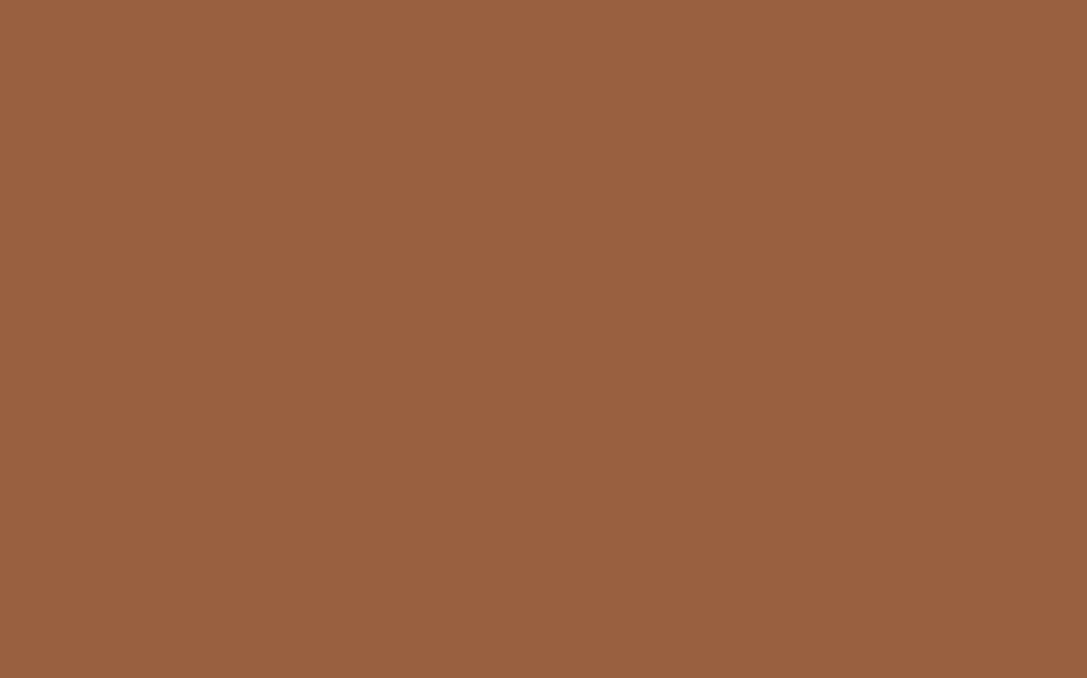
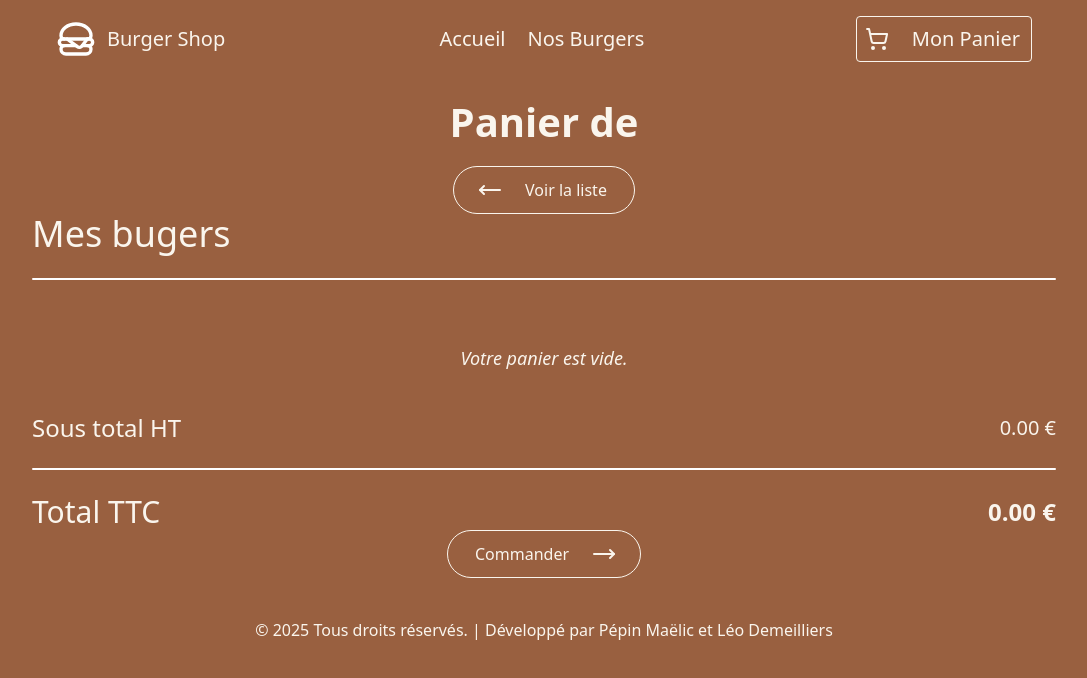
Before and after one commit to PepMama/app-burger-commande, a Vue app: page /basket in a window 1280 px wide. Before the commit this address had no page. Shown: the top 678 px of the page, without its empty margins (96-1183 px from the left). Built offline with nearby package versions, Linux system fonts and the light colour scheme.

Commit message:
:sparkles: add basket page

```diff
--- a/src/assets/base.css
+++ b/src/assets/base.css
@@ -1,6 +1,6 @@
 :root {
   --color-background: #996040;
-  --vt-c-white: #ffffff;
+  --vt-c-white: #faf5ed;
 }
 
 body {
--- /dev/null
+++ b/src/components/BurgerItemBasket.vue
@@ -0,0 +1,37 @@
+<script setup lang="ts">
+import { Trash2 } from 'lucide-vue-next';
+import { useCartStore } from '@/stores/cart'
+
+const cart = useCartStore()
+</script>
+
+<template>
+  <div v-if="cart.items.length > 0">
+    <div v-for="item in cart.items" :key="item.id"
+         class="flex justify-between items-center bg-[#faf5ed] text-[#996040] px-6 py-4 rounded-[10px] my-6">
+      <div>
+        <p class="text-lg uppercase font-bold">{{ item.name }}</p>
+        <p class="text-base font-bold">{{ item.price.toFixed(2) }} €</p>
+      </div>
+      <div class="flex items-center gap-4">
+        <button @click="item.quantity--" :disabled="item.quantity <= 1"
+                class="w-8 h-8 flex items-center justify-center rounded-md border border-[#996040] text-[#996040] font-bold hover:bg-[#996040] hover:text-white transition">
+          −
+        </button>
+        <span class="text-lg font-medium">{{ item.quantity }}</span>
+        <button @click="item.quantity++"
+                class="w-8 h-8 flex items-center justify-center rounded-md border border-[#996040] text-[#996040] font-bold hover:bg-[#996040] hover:text-white transition">
+          +
+        </button>
+        <div @click="cart.removeFromCart(item.id)"
+             class="w-8 h-8 flex items-center justify-center rounded-md border border-[#996040] text-[#996040] font-bold hover:bg-[#996040] hover:text-white transition">
+          <Trash2 />
+        </div>
+      </div>
+    </div>
+  </div>
+
+  <div v-else class="text-center text-lg  italic py-10">
+    Votre panier est vide.
+  </div>
+</template>
--- a/src/components/navbar.vue
+++ b/src/components/navbar.vue
@@ -16,7 +16,7 @@
     </div>
     <ul class="border p-2 flex gap-5 items-center rounded hover:cursor-pointer hover:bg-white hover:text-[#996040]">
         <ShoppingCart />
-        <li><router-link to="/">Mon Panier</router-link></li>
+        <li><router-link to="/basket">Mon Panier</router-link></li>
     </ul>
   </nav>
 </template>
--- a/src/router/index.ts
+++ b/src/router/index.ts
@@ -1,6 +1,7 @@
 import { createRouter, createWebHistory } from 'vue-router'
 import HomeView from '../views/HomeView.vue'
 import LoginView from '../views/LoginView.vue'
+import BasketView from '../views/BasketView.vue'
 import { useUserStore } from '@/stores/user'
 import { storeToRefs } from 'pinia'
 
@@ -18,6 +19,11 @@ const router = createRouter({
       name: 'login',
       component: LoginView,
     },
+    {
+      path:'/basket',
+      name: 'basket',
+      component: BasketView,
+    }
   ],
 })
 
--- a/src/stores/cart.ts
+++ b/src/stores/cart.ts
@@ -1,5 +1,5 @@
 import { defineStore } from 'pinia'
-import { ref } from 'vue'
+import { ref, computed } from 'vue'
 
 export interface Burger {
   id: number
@@ -29,5 +29,9 @@ export const useCartStore = defineStore('cart', () => {
     items.value = items.value.filter(i => i.id !== burgerId)
   }
 
-  return { items, addToCart, removeFromCart }
+  const total = computed(() =>
+    items.value.reduce((acc, item) => acc + item.price * item.quantity, 0)
+  )
+
+  return { items, addToCart, removeFromCart, total }
 })
--- /dev/null
+++ b/src/views/BasketView.vue
@@ -0,0 +1,58 @@
+<script setup lang="ts">
+import { MoveLeft, MoveRight } from 'lucide-vue-next';
+import NavBar from '../components/navbar.vue'
+import Footer from '../components/footer.vue'
+import BurgerItemBasket from '../components/BurgerItemBasket.vue'
+
+import { useUserStore } from '@/stores/user'
+import { useCartStore } from '@/stores/cart'
+
+const userStore = useUserStore()
+const cart = useCartStore()
+</script>
+
+<template>
+  <div class="md:px-[10vw] items-center justify-center mx-auto">
+    <header>
+      <NavBar />
+    </header>
+    <main class="w-full mx-auto h-5xl">
+      <div class="flex flex-col justify-center items-center">
+        <h1 class="text-[5vh] font-extrabold leading-none mb-6">Panier de {{ userStore.username }}</h1>
+        <div class="border flex gap-5 items-center rounded-full hover:cursor-pointer hover:bg-white hover:text-[#996040] px-6 py-2 w-fit">
+          <MoveLeft />
+          <router-link
+            to="/" >
+            Voir la liste
+          </router-link>
+        </div>
+      </div>
+      <p class="place-items-start text-4xl">Mes bugers</p>
+      <div class="w-full h-0.5 bg-white my-6 rounded-full"></div>
+
+      <BurgerItemBasket />
+
+      <div class="flex justify-between items-center">
+        <p class="place-items-start text-2xl">Sous total HT</p>
+        <p class="place-items-start text-xl">{{ cart.total ? cart.total.toFixed(2) + ' €' : '0.00 €' }}</p>
+      </div>
+      <div class="w-full h-0.5 bg-white my-6 rounded-full"></div>
+      <div class="flex justify-between items-center">
+        <p class="place-items-start text-3xl">Total TTC</p>
+        <p class="place-items-start text-2xl font-bold">
+          {{ cart.total ? (cart.total * 1.25).toFixed(2) + ' €' : '0.00 €' }}
+        </p>
+      </div>
+      <div class="border justify-center mx-auto flex gap-5 items-center rounded-full hover:cursor-pointer hover:bg-white hover:text-[#996040] px-6 py-2 w-fit">
+        <router-link
+          to="/" >
+          Commander
+        </router-link>
+        <MoveRight />
+      </div>
+    </main>
+    <footer>
+      <Footer />
+    </footer>
+  </div>
+</template>
```
